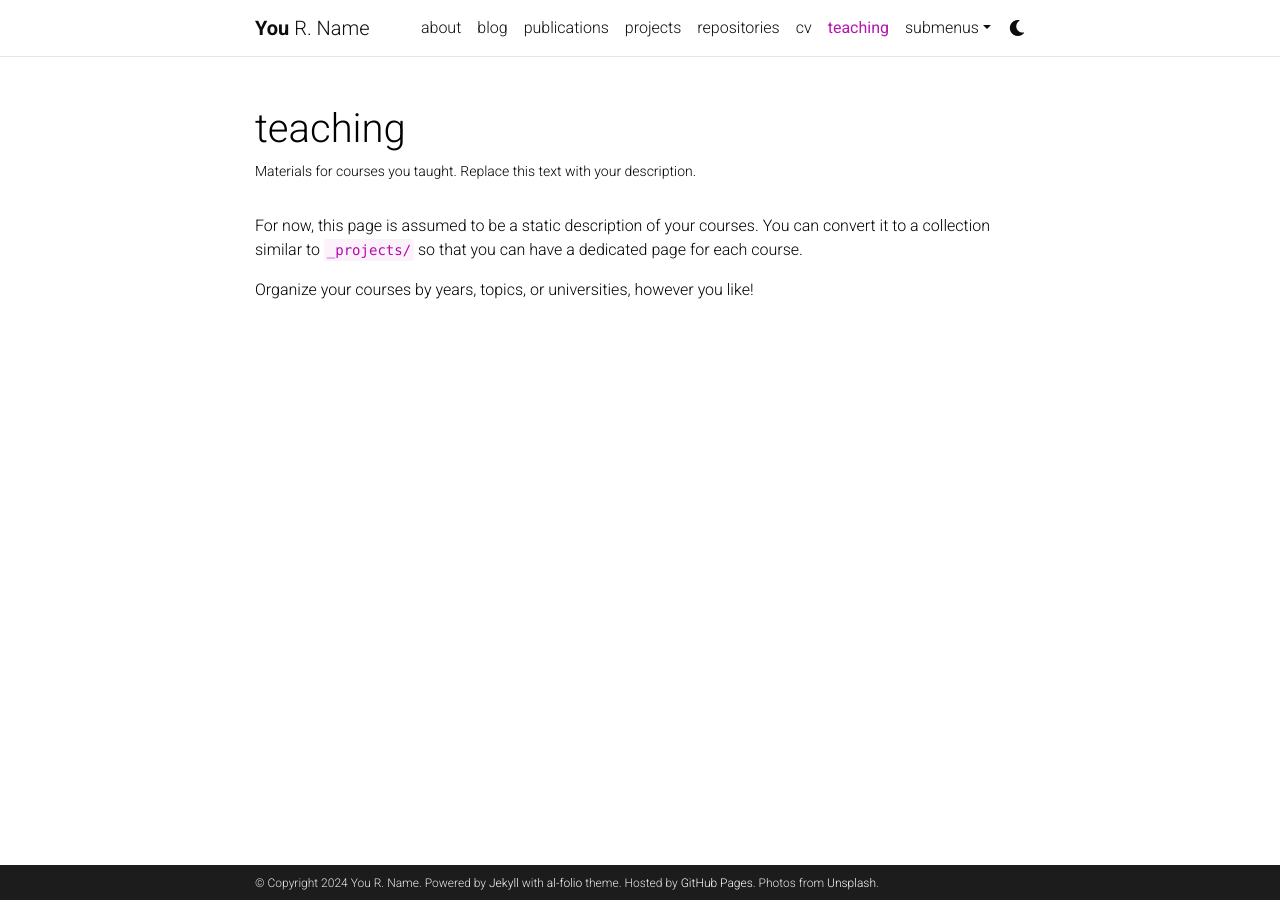
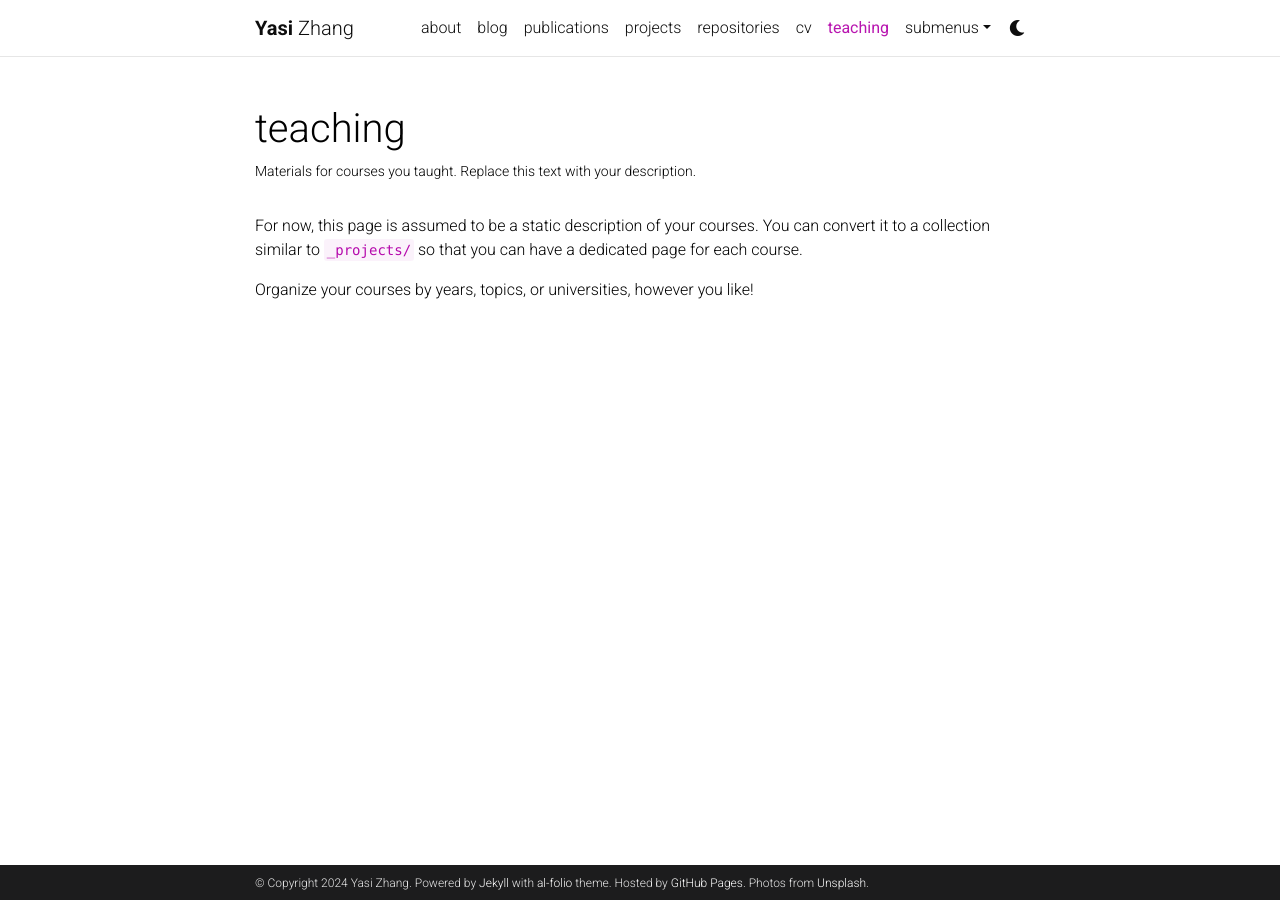
Before and after one commit to YasminZhang/YasminZhang.github.io, a Jekyll site: the page built from _pages/teaching.md, in a window 1280 px wide. Built offline with Jekyll 4.4.1, drawn with Linux system fonts in a browser that asks for light colours; comment, search, counter and statistics services are not loaded; a style sheet for code colours, icons or effects is not loaded.

Commit message:
Update _config.yml

```diff
--- a/_config.yml
+++ b/_config.yml
@@ -3,10 +3,10 @@
 # -----------------------------------------------------------------------------
 
 title: blank # the website title (if blank, full name will be used instead)
-first_name: You
-middle_name: R.
-last_name: Name
-email: you@example.com
+first_name: Yasi
+middle_name:
+last_name: Zhang
+email: yasminzhang@ucla.edu
 description: > # the ">" symbol means to ignore newlines until "footer_text:"
   A simple, whitespace theme for academics. Based on [*folio](https://github.com/bogoli/-folio) design.
 footer_text: >
@@ -18,7 +18,7 @@
 lang: en # the language of your site (for example: en, fr, cn, ru, etc.)
 icon: ⚛️  # the emoji used as the favicon (alternatively, provide image name in /assets/img/)
 
-url: https://alshedivat.github.io # the base hostname & protocol for your site
+url: https://yasminzhang.github.io # the base hostname & protocol for your site
 baseurl: /al-folio # the subpath of your site, e.g. /blog/
 last_updated: false # set to true if you want to display last updated in the footer
 impressum_path:  # set to path to include impressum link in the footer, use the same path as permalink in a page, helps to conform with EU GDPR
@@ -67,13 +67,13 @@
 # Social integration
 # -----------------------------------------------------------------------------
 
-github_username: # your GitHub user name
+github_username: YasminZhang # your GitHub user name
 gitlab_username: # your GitLab user name
 twitter_username: # your Twitter handle
 mastodon_username: # your mastodon instance+username in the format instance.tld/@username
 linkedin_username: # your LinkedIn user name
 telegram_username: # your Telegram user name
-scholar_userid: # your Google Scholar ID
+scholar_userid: 6hu7hXkAAAAJ # your Google Scholar ID
 semanticscholar_id: # your Semantic Scholar ID
 whatsapp_number: # your WhatsApp number (full phone number in international format. Omit any zeroes, brackets, or dashes when adding the phone number in international format.)
 orcid_id: # your ORCID ID
```
